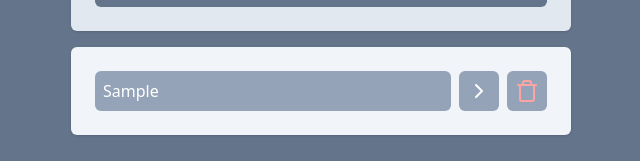
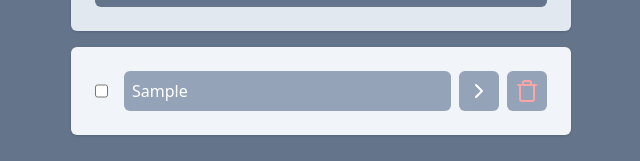
Before and after one commit to lpolloni/todo-list, a React (Vite) app: page / in a window 1280 px wide. Both pictures are taken after typing "Sample", "Sample" into the empty fields and a click on the button "Adicionar". Shown: the part 253-414 px from the top of the page, without its empty margins (319-959 px from the left). Built offline with nearby package versions, Linux system fonts and the light colour scheme.

Commit message:
checkbok added

```diff
--- a/src/components/Tasks.jsx
+++ b/src/components/Tasks.jsx
@@ -18,6 +18,12 @@ function Tasks({ tasks, onTaskClick, onDeleteTaskClick }) {
     <ul className="space-y-4 p-6 bg-slate-100 rounded-md shadow">
       {tasks.map((task) => (
         <li key={task.id} className="flex gap-2">
+          <input
+            type="checkbox"
+            checked={task.isCompleted}
+            onChange={() => onTaskClick(task.id)}
+            className="mr-2"
+          />
           <button
             onClick={() => onTaskClick(task.id)}
             className={`bg-slate-400 text-left w-full text-white p-2 rounded-md ${
```
